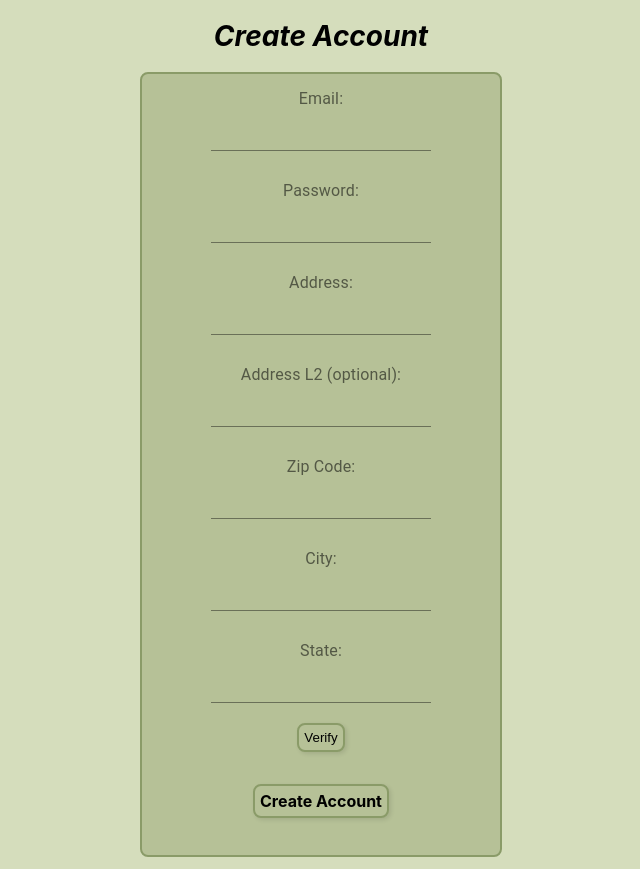
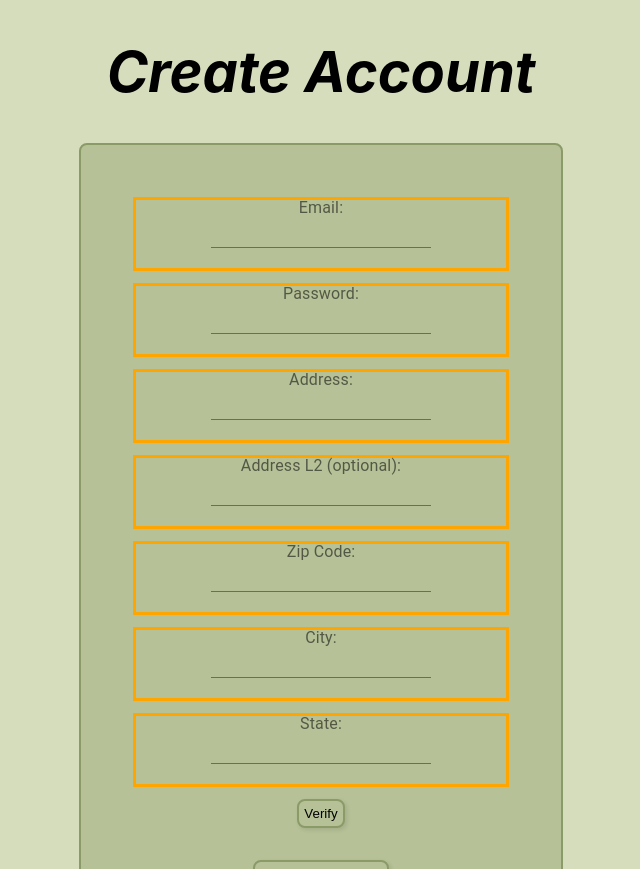
Before and after one commit to dungtran3864/swen-514-web-app, a React (Create React App) app: page /create-account in a window 1280 px wide. Shown: the top 869 px of the page, without its empty margins (319-959 px from the left). Built offline with nearby package versions, Linux system fonts and the light colour scheme.

Commit message:
edits to cit reports/create acc/sign in css

```diff
--- a/src/CitizenReport.js
+++ b/src/CitizenReport.js
@@ -37,8 +37,6 @@ const StyledReport = styled(CenteredColumn)`
   }
 
   #locationForm{
-    margin-top: 8px;
-    margin-bottom: 20px;
     button{
       margin: 12px;
       ${Styles.darkOutline};
@@ -108,7 +106,7 @@ class CitizenReport extends Component {
                                 <button id={"btn"} onClick={() => this.setElectric()}> Electric </button>
                                 <button id={"btn"} onClick={() => this.setRoads()}> Roads </button>
                                 <button id={"btn"} onClick={() => this.setWater()}> Water </button><br/>
-                                <label>Chosen Facility: N/A</label><br/><br/>
+                                <label id="facility">Chosen Facility: N/A</label><br/><br/>
 
                             </div>
 
--- a/src/CreateAccount.js
+++ b/src/CreateAccount.js
@@ -9,21 +9,11 @@ import Colors from "./Colors";
 import {Component} from "react";
 
 const StyledAccount = styled(CenteredColumn)`
-  #form{
-    padding: 10px;
-    ${Styles.darkOutline};
-    background-color: ${Colors.green2};
-  }
+  ${Styles.pageSetup};
+  ${Styles.centeredColumn};
 
   header{
-    h1{
-      ${Styles.header}
-      font-style: italic;
-    }
-  }
-
-  body{
-    padding-bottom: 40px;
+    ${Styles.header};
   }
 
   button{
@@ -32,9 +22,10 @@ const StyledAccount = styled(CenteredColumn)`
     ${Styles.smallShadow};
   }
 
-  label{
-    ${Styles.label};
+  hr{
+    ${Styles.hr};
   }
+
 `;
 
 class CreateAccount extends Component{
@@ -55,48 +46,62 @@ class CreateAccount extends Component{
 
     render(){
         return (
-            <StyledAccount><div className="CreateAccount">
-                <header className="create-account-header">
+            <StyledAccount>
+                <header className="CreateAccount">
                     <h1>Create Account</h1>
                 </header>
-                <body><div id = "form">
+                <body>
+                    <div className="Form">
 
+                        <div className="Form-Component">
                             {this.state.emailEmpty && <label className="error-msg">Email field is empty</label>}
                             <InputLabel htmlFor="email">Email:</InputLabel>
                             <Input type="text" id="email" name="email" onChange={evt => this.updateEmail(evt)}/><br/><br/>
+                        </div>
 
+                        <div className="Form-Component">
                             {this.state.passwordEmpty && <label className="error-msg">Password field is empty</label>}
                             <InputLabel htmlFor="password">Password:</InputLabel>
                             <Input type="password" id="password" name="password" onChange={evt => this.updatePassword(evt)}/><br/><br/>
+                        </div>
 
+                        <div className="Form-Component">
                             {this.state.addressEmpty && <label className="error-msg">Address field is empty</label>}
                             <InputLabel htmlFor="address">Address:</InputLabel>
                             <Input type="text" id="adrL1" name="addressLine1" onChange={evt => this.updateAddressLine1(evt)}/><br/><br/>
+                        </div>
 
+                        <div className="Form-Component">
                             <InputLabel htmlFor="address">Address L2 (optional):</InputLabel>
                             <Input type="text" id="adrl2" name="addressLine2" onChange={evt => this.updateAddressLine2(evt)}/><br/><br/>
+                        </div>
 
+                        <div className="Form-Component">
                             {this.state.zipCodeEmpty && <label className="error-msg">Zipcode field is empty</label>}
                             <InputLabel htmlFor="zipCode">Zip Code:</InputLabel>
                             <Input type="text" id="zipCode" name="zipCode" onChange={evt => this.updateZipcode(evt)}/><br/><br/>
+                        </div>
 
+                        <div className="Form-Component">
                             {this.state.cityEmpty && <label className="error-msg">City field is empty</label>}
                             <InputLabel htmlFor="city">City:</InputLabel>
                             <Input type="text" id="city" name="city" onChange={evt => this.updateCity(evt)}/><br/><br/>
+                        </div>
 
+                        <div className="Form-Component">
                             {this.state.stateEmpty && <label className="error-msg">State field is empty</label>}
                             <InputLabel htmlFor="state">State:</InputLabel>
                             <Input type="text" id="state" name="state" onChange={evt => this.updateState(evt)}/><br/><br/>
+                        </div>
 
                         <button className="validate-button" onClick={() => this.createAccount()}>Verify</button><br/><br/>
                         <Button to={"/citizen-home"} label={"Create Account"}/><br/><br/>
+
                     </div>
-
-                <label>================================</label><br/><br/>
+                <hr />
                 <Button to={"/"} label={"Exit Site"}/>
-
                 </body>
-            </div></StyledAccount>
+            </StyledAccount>
         );
     }
 
--- a/src/SignIn.js
+++ b/src/SignIn.js
@@ -41,12 +41,6 @@ const StyledSignIn = styled(CenteredColumn)`
     align: center;
   }
 
-  hr{
-    height: 3px;
-    background-color: ${Colors.green3};
-    border: none;
-  }
-
 ` ;
 
 class SignIn extends Component{
@@ -68,11 +62,11 @@ class SignIn extends Component{
     render() {
         return (
             <StyledSignIn>
-                <header>
+                <header className="Account-Header">
                     <h1>Sign In</h1>
                 </header>
                 <body>
-                <div className="form">
+                <div className="Form">
                     <div id="login">
                         <InputLabel htmlFor="email" id="emailLabel">Email:</InputLabel>
                         <Input type="text" id="email" name="email"/>
@@ -86,7 +80,7 @@ class SignIn extends Component{
                         <Button to="/create-account" label="Create Account"/>
                     </div>
                 </div>
-                <hr/>
+                <hr />
                 <Button to={"/"} label={"Back"}/>
                 </body>
             </StyledSignIn>
--- a/src/Styles.js
+++ b/src/Styles.js
@@ -35,8 +35,10 @@ export default {
         padding: 12px;
         display: block;
     `,
-    body:`
-
+    hr:`
+        height: 3px;
+        background-color: ${Colors.green3};
+        border: none;
     `,
     form:`
         padding: 30px;
--- a/src/css/Home.css
+++ b/src/css/Home.css
@@ -19,12 +19,10 @@
 }
 
 .Account-Header{
-  display: flex;
-  flex-direction: column;
-  align-items: center;
-  justify-content: center;
-  font-size: calc(10px + 2vmin);
-  color: black;
+  font-weight: 700;
+  font-size: 1.75em;
+  width: 100%;
+  text-align: center;
   font-style: italic;
 }
 
@@ -59,15 +57,24 @@
 .error-msg {
   color: red;
   font-weight: 500;
+  display: block;
+  margin: 12px;
 }
 
 .Manage-Account{
   text-align: center;
 }
 
-.form{
-  padding: 0px;
+.Form{
+  width: 400px;
+  padding: 40px;
   border-radius: 8px;
   background-color: #B6C197;
   border: 2px solid #8A9B68;
 }
+
+.Form-Component{
+  border: 3px solid orange;
+  margin: 12px;
+  pading: 8px;
+}
```
Lines whose indentation alone changed are shown as unchanged.
